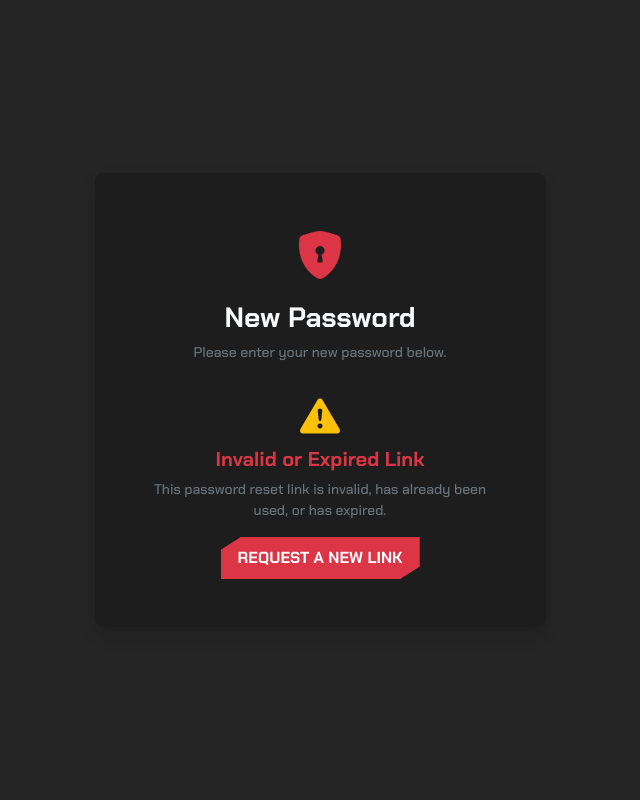
After one commit to JubairHossain-280/Student_Management_System, a Django app: page /auth/password-reset-confirm/1/1/ in a window 1280 px wide. The commit adds this page. Shown: the whole page, without its empty margins (320-960 px from the left). Run offline with Django 5.2, Linux system fonts and the light colour scheme; some libraries are stand-ins or nearby versions.

Commit message:
feat(auth): add password-reset workflow and configure Brevo for email services

```diff
--- a/accounts/forms.py
+++ b/accounts/forms.py
@@ -3,7 +3,11 @@ from django import forms
 from django.contrib.auth.password_validation import validate_password
 from .models import User
 from myapp.models import Student
-from django.contrib.auth.forms import AuthenticationForm
+from django.contrib.auth.forms import (
+    AuthenticationForm,
+    PasswordResetForm,
+    SetPasswordForm,
+)
 
 
 class StudentRegistrationForm(forms.ModelForm):
@@ -83,3 +87,28 @@ class EmailAuthenticationForm(AuthenticationForm):
         "invalid_login": "Invalid email or password. Please try again.",
         "inactive": "This account is inactive.",
     }
+
+
+class CustomPasswordResetForm(PasswordResetForm):
+    def __init__(self, *args, **kwargs):
+        super().__init__(*args, **kwargs)
+        self.fields["email"].widget.attrs.update(
+            {
+                "class": "form-control",
+                "placeholder": "name@example.com",
+                "autocomplete": "email",
+                "autofocus": True,
+            }
+        )
+
+
+class CustomSetPasswordForm(SetPasswordForm):
+    def __init__(self, *args, **kwargs):
+        super().__init__(*args, **kwargs)
+        for field in self.fields.values():
+            field.widget.attrs.update(
+                {
+                    "class": "form-control",
+                    "placeholder": "••••••••",
+                }
+            )
--- /dev/null
+++ b/accounts/templates/accounts/password_reset_confirm.html
@@ -0,0 +1,88 @@
+{% extends "accounts/master.html" %}
+
+{% block title %}Set New Password | Student Management System{% endblock %}
+
+{% block content %}
+  <div class="row justify-content-center align-items-center" style="min-height: 100vh">
+    <div class="col-12 col-sm-8 col-md-6 col-lg-5">
+      <div class="card text-light shadow border-0 rounded-3"
+           style="background-color: rgb(0 0 0 / 21%)">
+        <div class="card-body p-4 p-sm-5">
+
+          <!-- Header -->
+          <div class="text-center mb-4">
+            <i class="bi bi-shield-lock-fill text-danger" style="font-size: 3rem;"></i>
+            <h3 class="fw-bold mt-2">New Password</h3>
+            <p class="small text-secondary">
+              Please enter your new password below.
+            </p>
+          </div>
+
+          {% if validlink %}
+            <!-- Non-field Errors -->
+            {% if form.non_field_errors %}
+              <div class="alert alert-danger alert-dismissible fade show py-2 small" role="alert">
+                {% for error in form.non_field_errors %}
+                  {{ error }}
+                {% endfor %}
+                <button type="button" class="btn-close py-2" data-bs-dismiss="alert" aria-label="Close"></button>
+              </div>
+            {% endif %}
+
+            <!-- Form -->
+            <form method="post" novalidate>
+              {% csrf_token %}
+
+              <!-- New Password 1 -->
+              <div class="mb-3">
+                <label for="{{ form.new_password1.id_for_label }}" class="form-label fw-semibold small">
+                  {{ form.new_password1.label }}
+                </label>
+                <div class="input-group">
+                  <span class="input-group-text bg-light text-muted"><i class="bi bi-key"></i></span>
+                  {{ form.new_password1 }}
+                </div>
+                {% if form.new_password1.errors %}
+                  <div class="text-danger small mt-1">{{ form.new_password1.errors|first }}</div>
+                {% endif %}
+              </div>
+
+              <!-- New Password 2 -->
+              <div class="mb-3">
+                <label for="{{ form.new_password2.id_for_label }}" class="form-label fw-semibold small">
+                  {{ form.new_password2.label }}
+                </label>
+                <div class="input-group">
+                  <span class="input-group-text bg-light text-muted"><i class="bi bi-key-fill"></i></span>
+                  {{ form.new_password2 }}
+                </div>
+                {% if form.new_password2.errors %}
+                  <div class="text-danger small mt-1">{{ form.new_password2.errors|first }}</div>
+                {% endif %}
+              </div>
+
+              <!-- Submit Button -->
+              <button type="submit"
+                      class="primary-btn bg-danger border border-danger w-100 py-2 fw-bold mt-3">
+                Change Password
+              </button>
+            </form>
+          {% else %}
+            <!-- Invalid Link state -->
+            <div class="text-center">
+              <i class="bi bi-exclamation-triangle-fill text-warning fs-1 mb-2"></i>
+              <h5 class="fw-bold text-danger">Invalid or Expired Link</h5>
+              <p class="small text-secondary mt-2">
+                This password reset link is invalid, has already been used, or has expired.
+              </p>
+              <a href="{% url 'password_reset' %}" class="primary-btn bg-danger border border-danger d-inline-block text-decoration-none px-3 py-2 mt-3">
+                Request a New Link
+              </a>
+            </div>
+          {% endif %}
+
+        </div>
+      </div>
+    </div>
+  </div>
+{% endblock %}
--- /dev/null
+++ b/accounts/templates/accounts/password_reset_subject.txt
@@ -0,0 +1 @@
+Password reset requested - Student Management System
--- a/accounts/urls.py
+++ b/accounts/urls.py
@@ -1,8 +1,45 @@
-from django.urls import path
+from django.urls import path, reverse_lazy
+from django.contrib.auth import views as auth_views
 from . import views
+from .forms import CustomPasswordResetForm, CustomSetPasswordForm
 
 urlpatterns = [
     path("register/", views.register_user, name="register"),
     path("login/", views.login_user, name="login"),
     path("logout/", views.logout_user, name="logout"),
+    # Password Reset Flow
+    path(
+        "password-reset/",
+        auth_views.PasswordResetView.as_view(
+            template_name="accounts/password_reset.html",
+            form_class=CustomPasswordResetForm,
+            email_template_name="accounts/password_reset_email.html",
+            subject_template_name="accounts/password_reset_subject.txt",
+            success_url=reverse_lazy("password_reset_done"),
+        ),
+        name="password_reset",
+    ),
+    path(
+        "password-reset/done/",
+        auth_views.PasswordResetDoneView.as_view(
+            template_name="accounts/password_reset_done.html"
+        ),
+        name="password_reset_done",
+    ),
+    path(
+        "password-reset-confirm/<uidb64>/<token>/",
+        auth_views.PasswordResetConfirmView.as_view(
+            template_name="accounts/password_reset_confirm.html",
+            form_class=CustomSetPasswordForm,
+            success_url=reverse_lazy("password_reset_complete"),
+        ),
+        name="password_reset_confirm",
+    ),
+    path(
+        "password-reset-complete/",
+        auth_views.PasswordResetCompleteView.as_view(
+            template_name="accounts/password_reset_complete.html"
+        ),
+        name="password_reset_complete",
+    ),
 ]
```
Also changed, not shown: accounts/templates/accounts/login.html (+9 -4 lines), accounts/templates/accounts/password_reset.html (added, +65 -0 lines), accounts/templates/accounts/password_reset_complete.html (added, +27 -0 lines), accounts/templates/accounts/password_reset_done.html (added, +30 -0 lines), accounts/templates/accounts/password_reset_email.html (added, +11 -0 lines), myproject/settings.py (+10 -1 lines).
